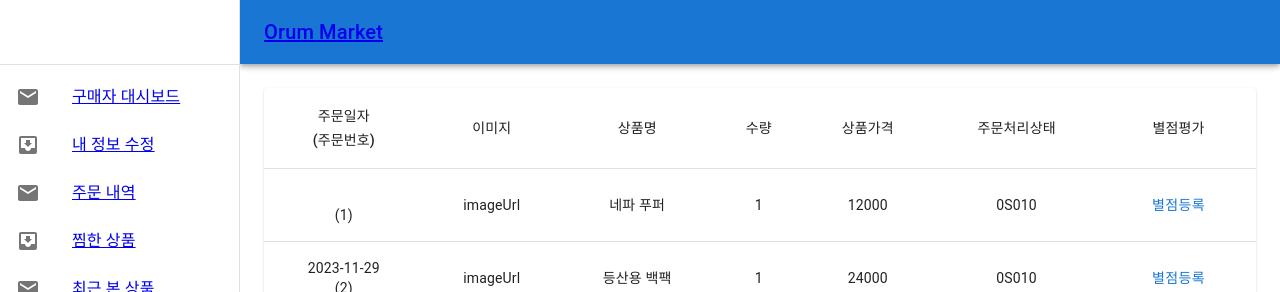
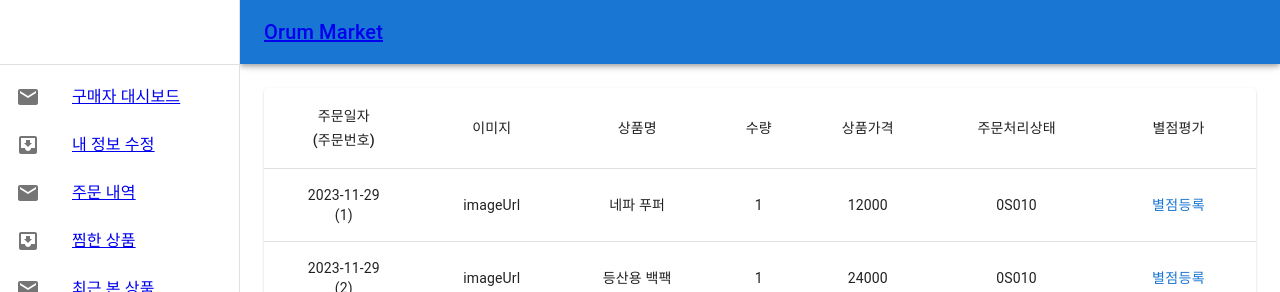
Before and after one commit to veryyounng/orum-market-front, a React (Vite) app: page /user/1/buyer-orderlist in a window 1280 px wide. Shown: the top 292 px of the page. Built offline with nearby package versions, Linux system fonts and the light colour scheme; no server answers.

Commit message:
Refactor: 코드 정리

```diff
--- a/src/components/buyer/BuyerOrderList.tsx
+++ b/src/components/buyer/BuyerOrderList.tsx
@@ -32,8 +32,8 @@ const dummyUserOderList = [
       name: '우리집',
       value: '서울시 강남구 어디동',
     },
-    createdAt: '2023-11-29',
-    updatedAt: '2023-11-29',
+    createAt: '2023-11-29',
+    updateAt: '2023-11-29',
   },
   {
     _id: 2,
--- a/src/components/seller/ProductManager.tsx
+++ b/src/components/seller/ProductManager.tsx
@@ -103,11 +103,6 @@ export default function ProductManager() {
 
   const [isShow, setIsShow] = useState(false);
 
-  const test = dummySellerProductList.filter(
-    (test) => test.item.seller_id === Number(_id),
-  );
-  console.log(test);
-
   return (
     <>
       <TableContainer component={Paper}>
```
